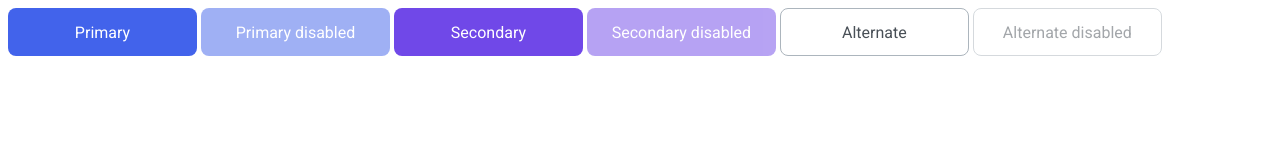
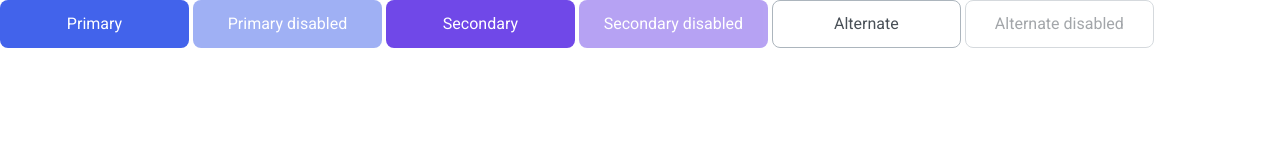
Before and after one commit to js-tasks-ru/htmlcss-20210708_kirill-lappo, a website: page 03-lection1/01-button/index.html in a window 1280 px wide. Drawn offline with nearby package versions, Linux system fonts and the light colour scheme.

Commit message:
added normalize.css package; imported normalize css into mina.css

```diff
--- a/assets/css/main.css
+++ b/assets/css/main.css
@@ -1,3 +1,4 @@
+@import '../../node_modules/normalize.css/normalize.css';
 @import '../fonts/fonts.css';
 
 :root {
--- a/package.json
+++ b/package.json
@@ -27,6 +27,7 @@
   "dependencies": {
     "husky": "^6.0.0",
     "lint-staged": "^10.5.4",
+    "normalize.css": "^8.0.1",
     "prettier": "^2.2.1"
   }
 }
```
